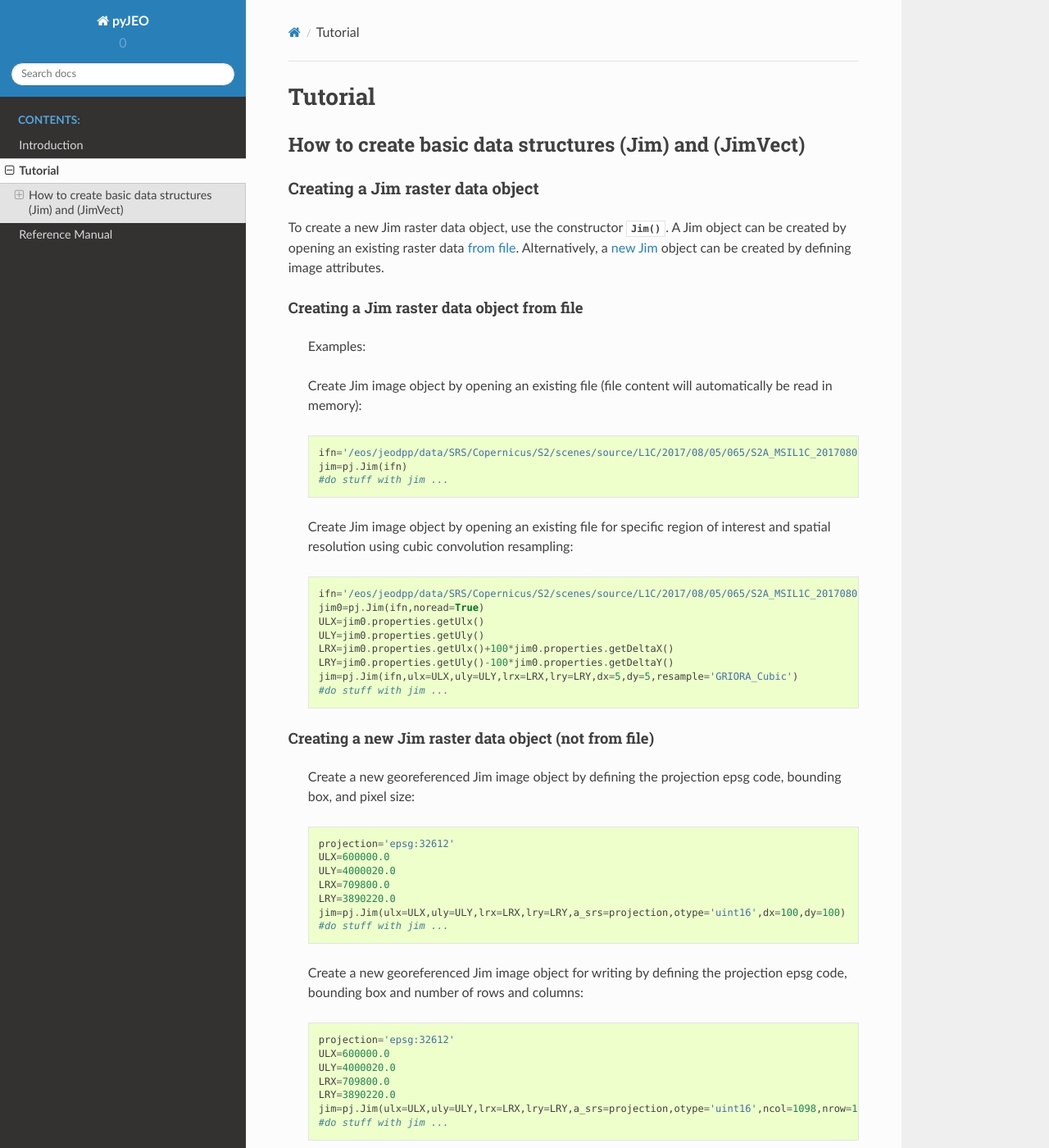
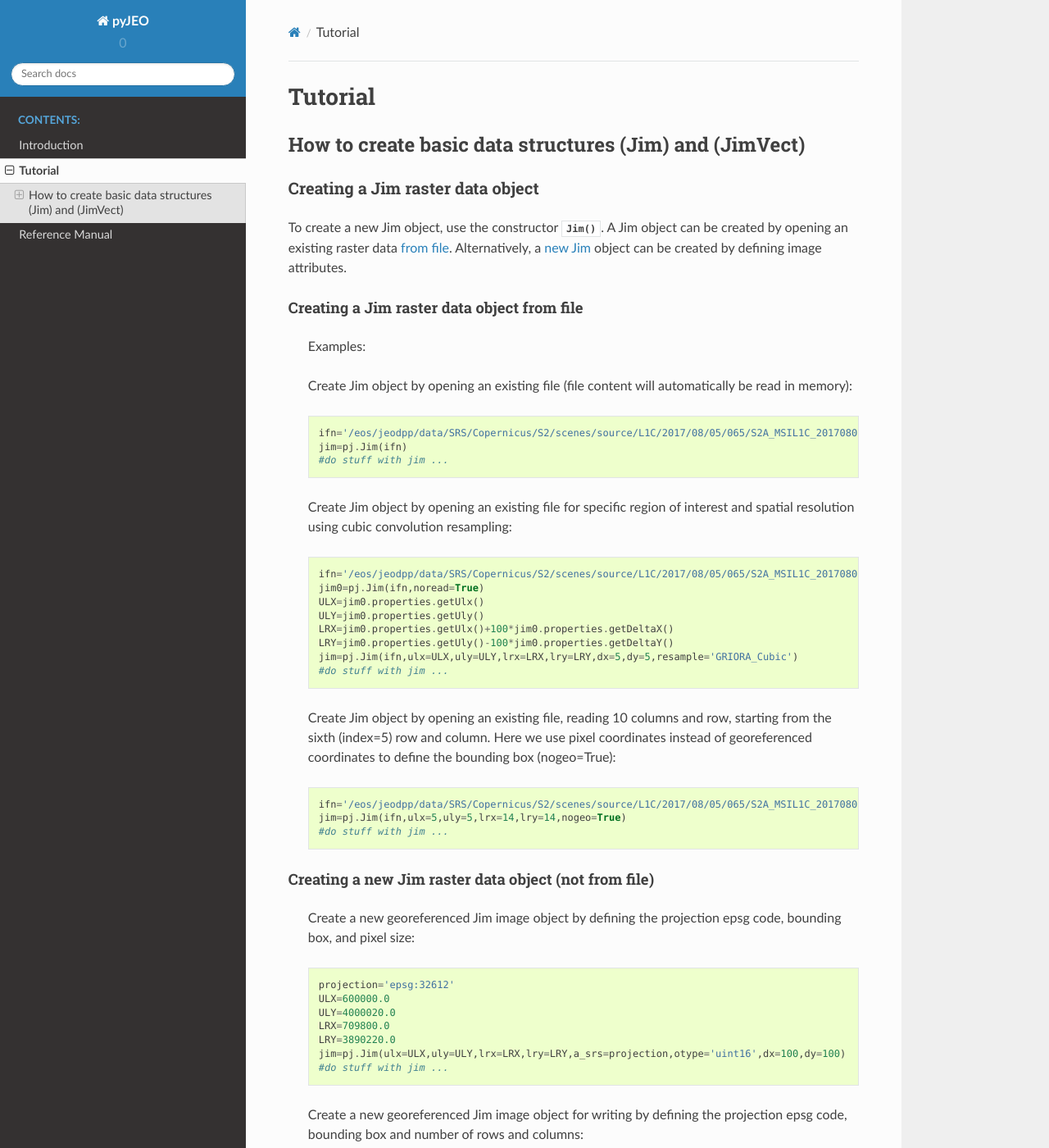
Before and after one commit to ec-jrc/jeolib-pyjeo, a Sphinx documentation site: the page built from doc/2_tutorial.rst, in a window 1280 px wide and 1400 px high. Shown: the whole window at 82% size. Built offline with Sphinx 7.4.7 and the Read the Docs theme 2.0.0, drawn with Linux system fonts in a browser that asks for light colours.

```diff
--- a/doc/2_tutorial.rst
+++ b/doc/2_tutorial.rst
@@ -13,21 +13,21 @@
 Creating a Jim raster data object
 =================================
 
-To create a new Jim raster data object, use the constructor :py:meth:`Jim`. A Jim object can be created by opening an existing raster data :ref:`from file <create_Jim_from_file>`. Alternatively, a :ref:`new Jim <create_Jim_new>` object can be created by defining image attributes.
+To create a new Jim object, use the constructor :py:meth:`Jim`. A Jim object can be created by opening an existing raster data :ref:`from file <create_Jim_from_file>`. Alternatively, a :ref:`new Jim <create_Jim_new>` object can be created by defining image attributes.
 
 Creating a Jim raster data object from file
 ===========================================
 
    Examples:
 
-   Create Jim image object by opening an existing file (file content will
+   Create Jim object by opening an existing file (file content will
    automatically be read in memory)::
 
         ifn='/eos/jeodpp/data/SRS/Copernicus/S2/scenes/source/L1C/2017/08/05/065/S2A_MSIL1C_20170805T102031_N0205_R065_T32TNR_20170805T102535.SAFE/GRANULE/L1C_T32TNR_A011073_20170805T102535/IMG_DATA/T32TNR_20170805T102031_B08.jp2'
         jim=pj.Jim(ifn)
         #do stuff with jim ...
 
-   Create Jim image object by opening an existing file for specific region of
+   Create Jim object by opening an existing file for specific region of
    interest and spatial resolution using cubic convolution resampling::
 
         ifn='/eos/jeodpp/data/SRS/Copernicus/S2/scenes/source/L1C/2017/08/05/065/S2A_MSIL1C_20170805T102031_N0205_R065_T32TNR_20170805T102535.SAFE/GRANULE/L1C_T32TNR_A011073_20170805T102535/IMG_DATA/T32TNR_20170805T102031_B08.jp2'
@@ -37,6 +37,12 @@
         LRX=jim0.properties.getUlx()+100*jim0.properties.getDeltaX()
         LRY=jim0.properties.getUly()-100*jim0.properties.getDeltaY()
         jim=pj.Jim(ifn,ulx=ULX,uly=ULY,lrx=LRX,lry=LRY,dx=5,dy=5,resample='GRIORA_Cubic')
+        #do stuff with jim ...
+
+   Create Jim object by opening an existing file, reading 10 columns and row, starting from the sixth (index=5) row and column. Here we use  pixel coordinates instead of georeferenced coordinates to define the bounding box (nogeo=True)::
+
+        ifn='/eos/jeodpp/data/SRS/Copernicus/S2/scenes/source/L1C/2017/08/05/065/S2A_MSIL1C_20170805T102031_N0205_R065_T32TNR_20170805T102535.SAFE/GRANULE/L1C_T32TNR_A011073_20170805T102535/IMG_DATA/T32TNR_20170805T102031_B08.jp2'
+        jim=pj.Jim(ifn,ulx=5,uly=5,lrx=14,lry=14,nogeo=True)
         #do stuff with jim ...
 
 
```
Also changed, not shown: 1 other file.
